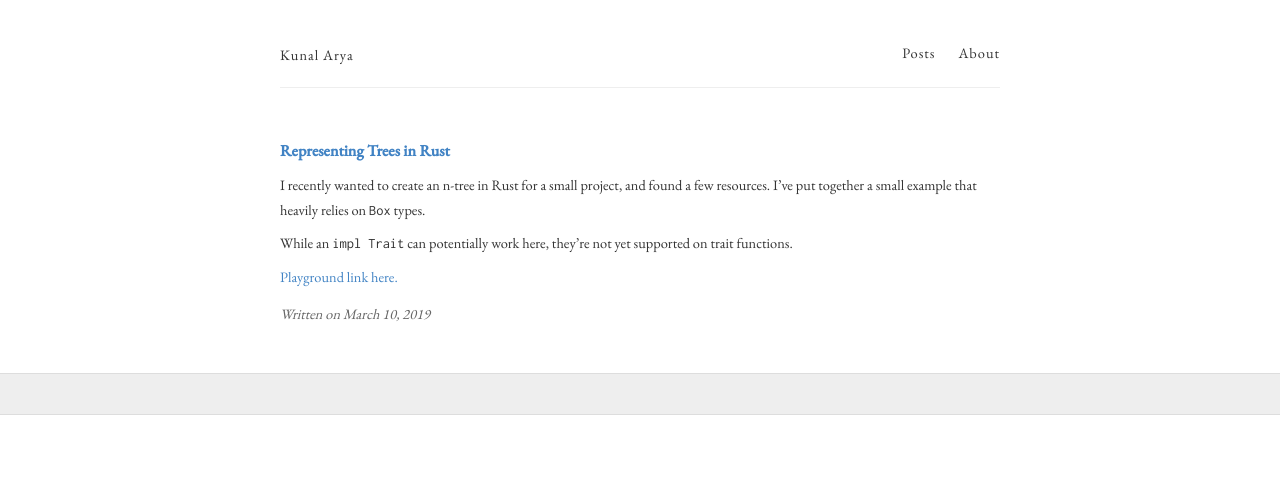
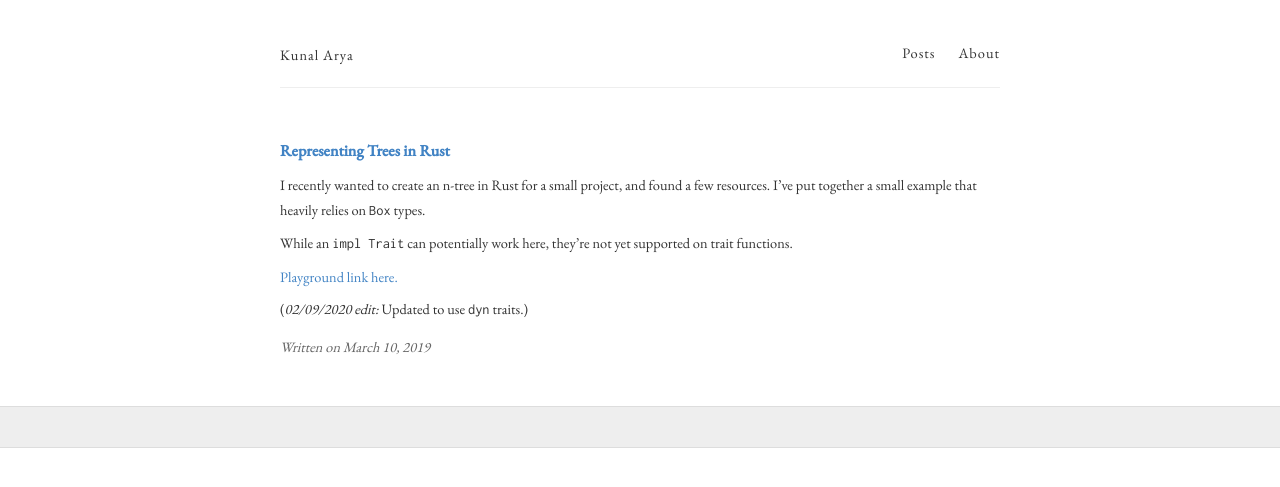
Before and after one commit to kunalarya/kunalarya.github.io, a Jekyll site: the page built from _posts/2019-03-10-Rust-Tree.md, in a window 1280 px wide. Shown: the top 487 px of the page. Built offline with Jekyll 4.4.1, drawn with Linux system fonts in a browser that asks for light colours.

Commit message:
Update Rust tree example with updated dyn trait fixes.

```diff
--- a/_posts/2019-03-10-Rust-Tree.md
+++ b/_posts/2019-03-10-Rust-Tree.md
@@ -10,4 +10,6 @@
 While an `impl Trait` can potentially work here, they're not
 yet supported on trait functions.
 
-[Playground link here.](https://play.rust-lang.org/?version=stable&mode=debug&edition=2018&gist=3d70f38d46f67497ee7285435f7fceef)
+[Playground link here.](https://play.rust-lang.org/?version=stable&mode=debug&edition=2018&gist=6caa924ed070517871033c485982e157)
+
+(*02/09/2020 edit:* Updated to use `dyn` traits.)
```
